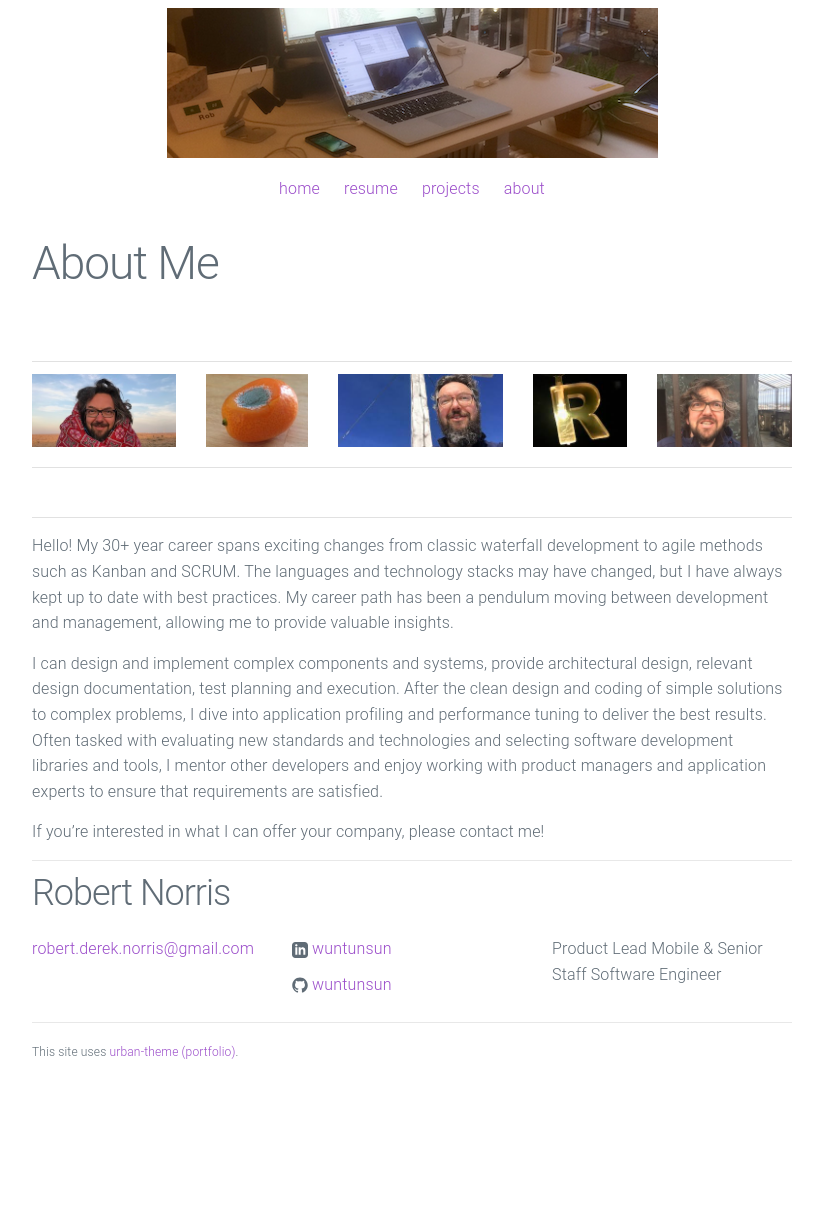
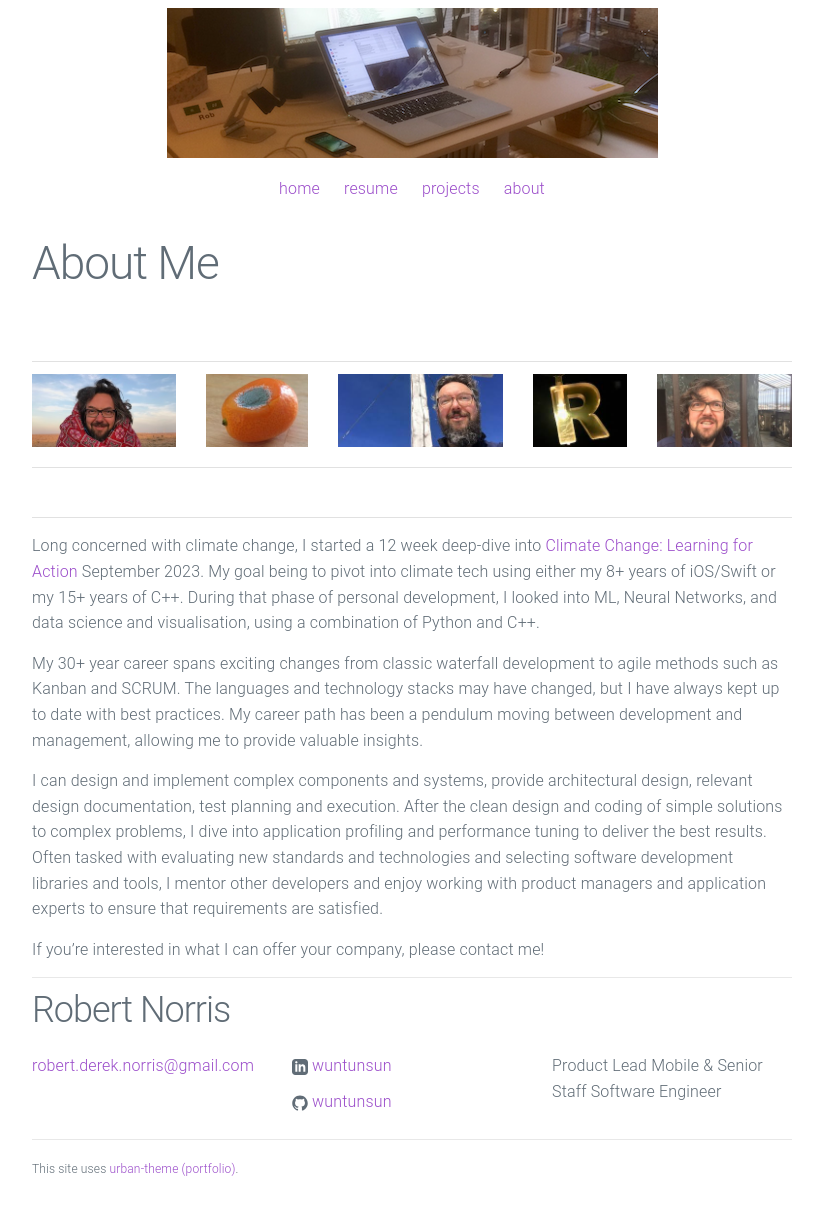
Before and after one commit to wuntunsun/portfolio.github.io, a Jekyll site: the page built from about.md, in a window 1280 px wide. Shown: the whole page, without its empty margins (228-1051 px from the left). Built offline with Jekyll 4.4.1, drawn with Linux system fonts in a browser that asks for light colours; before the commit the page ends 1097 px from its top, so only the background shows below that.

Commit message:
Mention terra.do

```diff
--- a/about.md
+++ b/about.md
@@ -9,7 +9,9 @@
 |![Rob in India](/assets/rob_india.jpg)|![A kumquat](/assets/my_kumquat.jpg)|![Rob at peak](/assets/rob_peak.jpg)|![An R](/assets/my_R.jpg)|![Rob behind bars](/assets/rob_bars.jpg)|
 |   |   |   |   |   |
 
-Hello! My 30+ year career spans exciting changes from classic waterfall development to agile methods such as Kanban and SCRUM. The languages and technology stacks may have changed, but I have always kept up to date with best practices. My career path has been a pendulum moving between development and management, allowing me to provide valuable insights.
+Long concerned with climate change, I started a 12 week deep-dive into [Climate Change: Learning for Action](https://terra.do/climate-education/cohort-courses/climate-change-learning-for-action) September 2023. My goal being to pivot into climate tech using either my 8+ years of iOS/Swift or my 15+ years of C++. During that phase of personal development, I looked into ML, Neural Networks, and data science and visualisation, using a combination of Python and C++.
+
+My 30+ year career spans exciting changes from classic waterfall development to agile methods such as Kanban and SCRUM. The languages and technology stacks may have changed, but I have always kept up to date with best practices. My career path has been a pendulum moving between development and management, allowing me to provide valuable insights.
 
 I can design and implement complex components and systems, provide architectural design, relevant design documentation, test planning and execution. After the clean design and coding of simple solutions to complex problems, I dive into application profiling and performance tuning to deliver the best results. Often tasked with evaluating new standards and technologies and selecting software development libraries and tools, I mentor other developers and enjoy working with product managers and application experts to ensure that requirements are satisfied.
 
```
